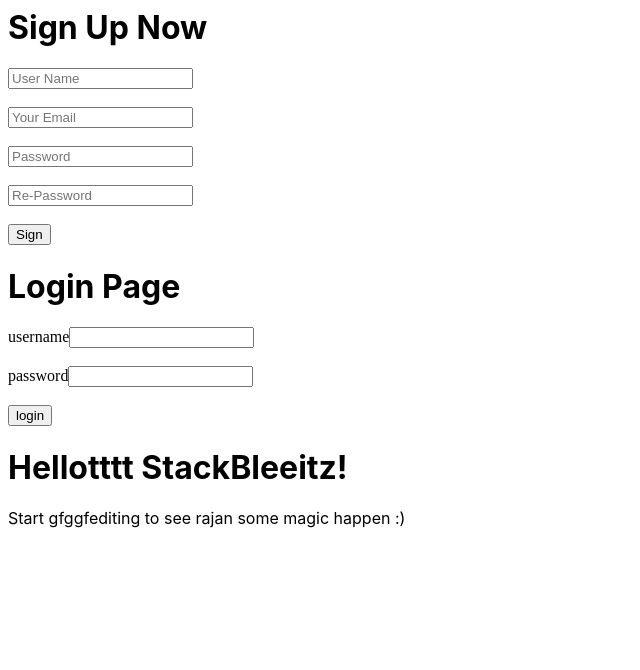
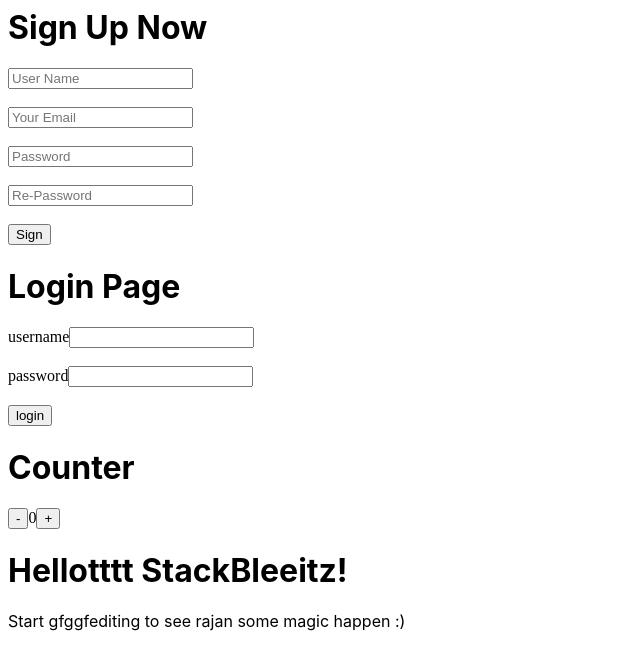
Before and after one commit to Rajan9176/react-wqgaht, a React (Create React App) app: page /counter in a window 1280 px wide. Shown: the top 670 px of the page, without its empty margins (0-640 px from the left). Built offline with nearby package versions, Linux system fonts and the light colour scheme.

Commit message:
counter.jsx

```diff
--- a/src/App.js
+++ b/src/App.js
@@ -2,12 +2,13 @@ import React from 'react';
 import './style.css';
 import Signup from './pages/signup';
 import Login from './pages/login';
-
+import Counter from './pages/counter';
 export default function App() {
   return (
     <div>
       <Signup></Signup>
       <Login></Login>
+      <Counter></Counter>
       <h1>Hellotttt StackBleeitz!</h1>
       <p>Start gfggfediting to see rajan some magic happen :)</p>
     </div>
--- a/src/pages/counter.jsx
+++ b/src/pages/counter.jsx
@@ -1,4 +1,16 @@
-<div>
-  <h1>COUNTER</h1>
-  <button>-</button>0<button>+</button>
-</div>;
+import React from 'react';
+function Counter() {
+  const [count, setCount] = React.useState(1);
+  const increment = () => {
+    setCount(count + 1);
+  };
+  return (
+    <div>
+      <div>
+        <h1>Counter</h1>
+        <button>-</button>0<button onClick={() => increment()}>+</button>
+      </div>
+    </div>
+  );
+}
+export default Counter;
```
